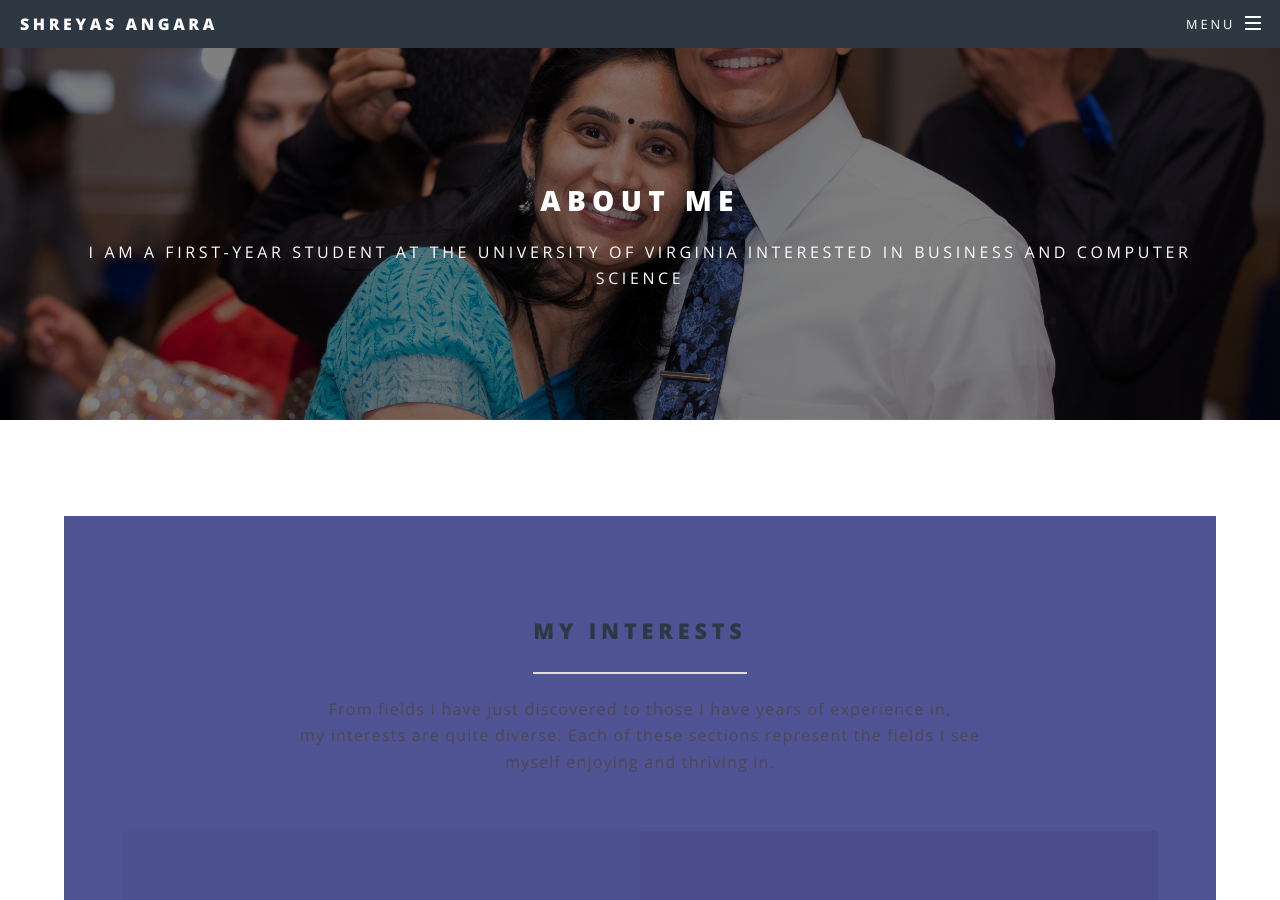
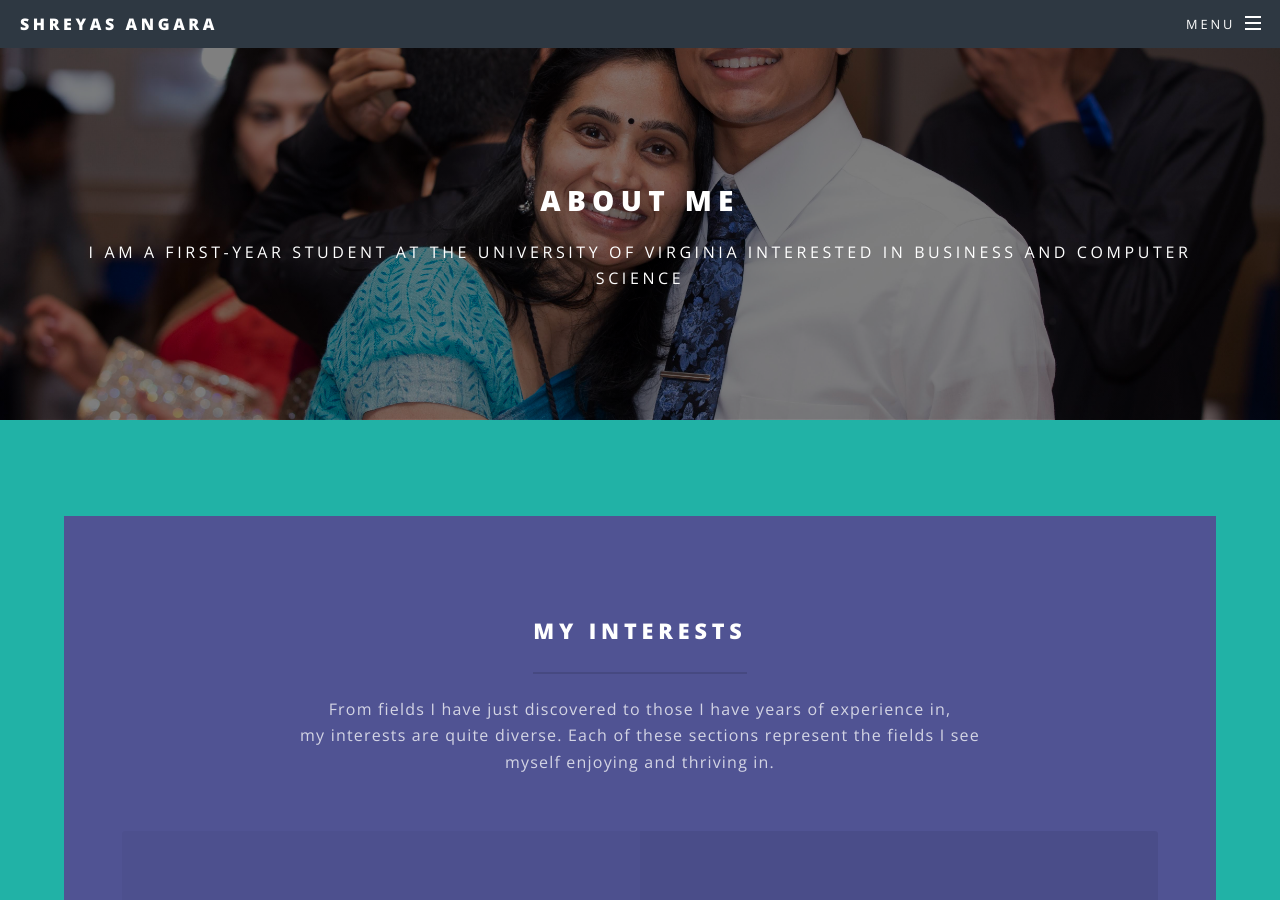
Before and after one commit to shreyas00023/mywebsite, a Jekyll site: the page aboutme.html, which Jekyll copies as it is, in a window 1280 px wide and 900 px high. Built offline with Jekyll 4.4.1, drawn with Linux system fonts in a browser that asks for light colours.

Commit message:
Update aboutme.html

```diff
--- a/aboutme.html
+++ b/aboutme.html
@@ -37,7 +37,7 @@
     <p>I am a first-year student at the University of Virginia interested in Business and Computer Science</p>
   </header>
 
-  <section class="wrapper style5">
+  <section class="wrapper style1 special">
     <div class="inner">
 	    <section id="three" class="wrapper style3 special">
 						<div class="inner">
```
